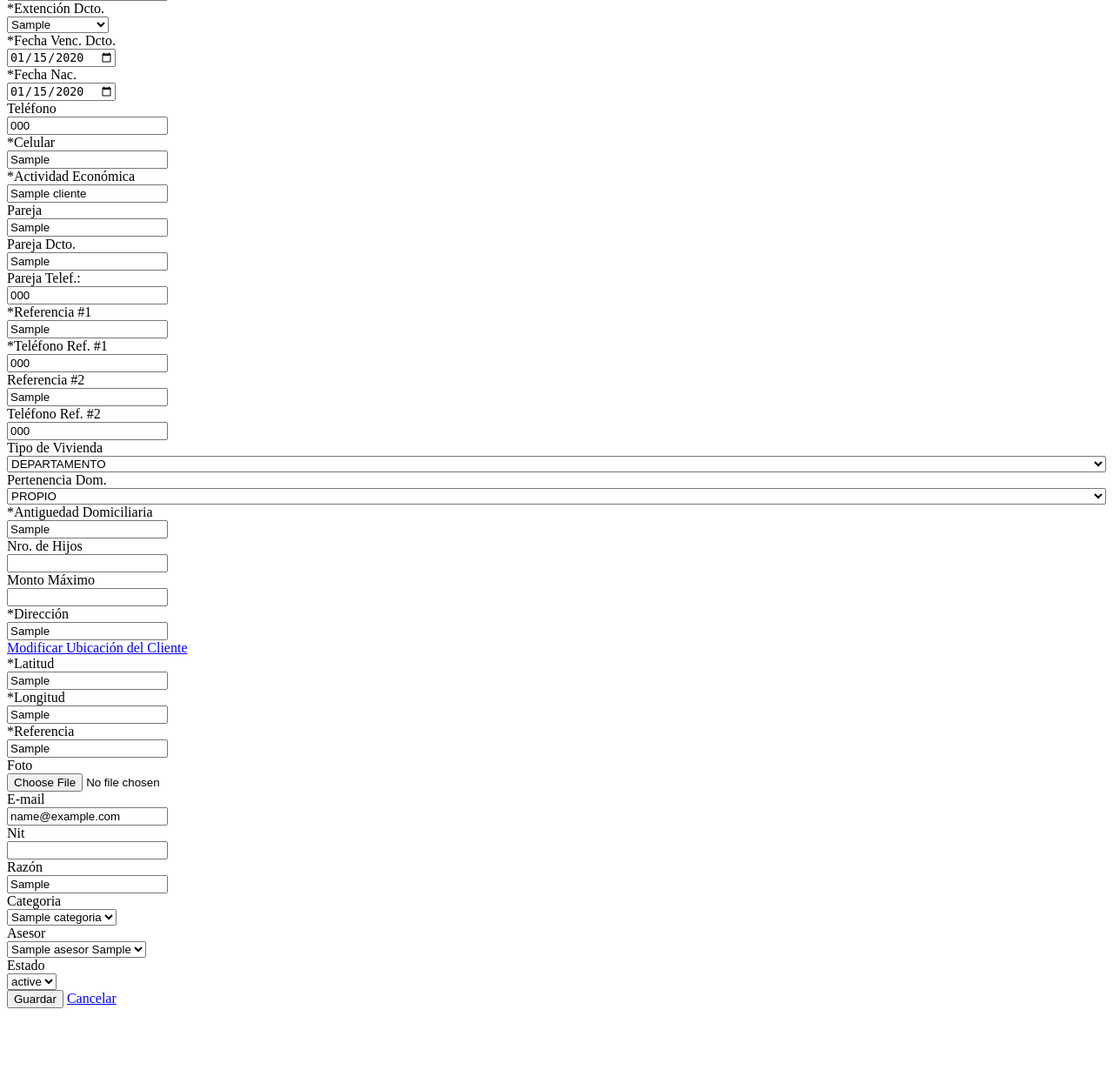
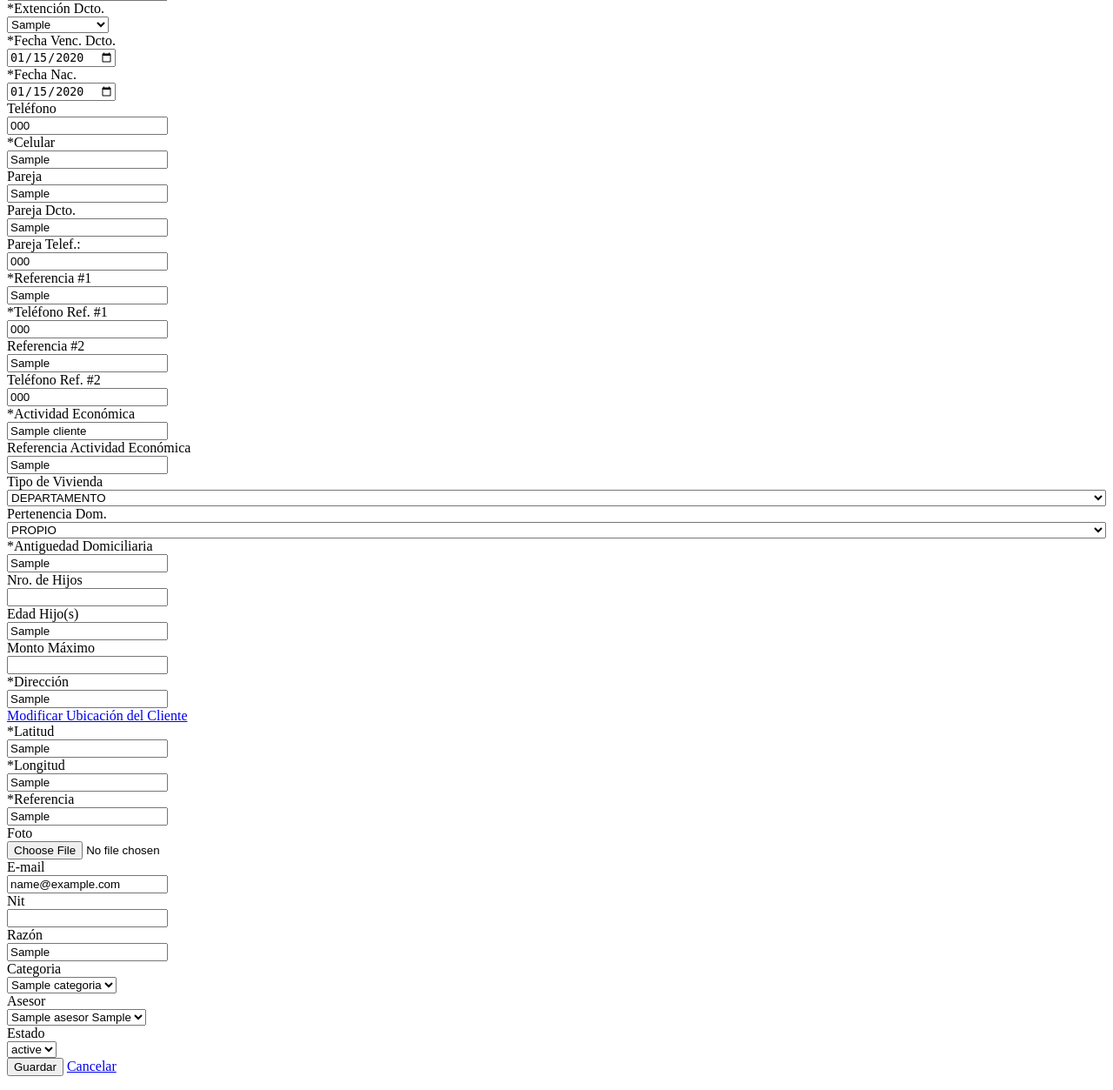
Before and after one commit to BitXad/presto_web, a CodeIgniter app: the page made by application/views/cliente/edit.php in a window 1280 px wide. Shown: the part 375-1628 px from the top of the page at 87% size. Before the commit the page ends 1534 px from the top, so only its background shows below. Run offline with CodeIgniter, Linux system fonts and the light colour scheme; the template is opened without the code that fills it: most values are stand-ins (such as "Sample title", 1, 10 or a date in 2020); some libraries are stand-ins or nearby versions.

Commit message:
formularios igualados

```diff
--- a/application/views/cliente/edit.php
+++ b/application/views/cliente/edit.php
@@ -1,4 +1,6 @@
 <script src="<?php echo base_url('resources/js/jquery-2.2.3.min.js'); ?>" type="text/javascript"></script>
+<script src="<?php echo base_url('resources/js/garantiascliente.js'); ?>" type="text/javascript"></script>
+<script src="<?php echo base_url('resources/js/deudas.js'); ?>" type="text/javascript"></script>
 <script type="text/javascript">
     $(document).ready(function() {
         var estadocivil = "";
@@ -6,13 +8,19 @@
         if(estadocivil == 2 || estadocivil == 5){
             $("#conyujepareja").html("*");
             document.getElementById("cliente_conyuge").required = true;
+            document.getElementById("cliente_conyuge").readOnly = false;
             $("#telefonopareja").html("*");
             document.getElementById("conyuge_telef").required = true;
+            document.getElementById("conyuge_telef").readOnly = false;
+            document.getElementById("conyuge_ci").readOnly = false;
         }else{
             $("#conyujepareja").html("");
             document.getElementById("cliente_conyuge").required = false;
+            document.getElementById("cliente_conyuge").readOnly = true;
             $("#telefonopareja").html("");
             document.getElementById("conyuge_telef").required = false;
+            document.getElementById("conyuge_telef").readOnly = true;
+            document.getElementById("conyuge_ci").readOnly = true;
         }
     });
 </script>
@@ -23,14 +31,20 @@
         if(estadocivil == 2 || estadocivil == 5){
             $("#conyujepareja").html("*");
             document.getElementById("cliente_conyuge").required = true;
+            document.getElementById("cliente_conyuge").readOnly = false;
             $("#telefonopareja").html("*");
             document.getElementById("conyuge_telef").required = true;
+            document.getElementById("conyuge_telef").readOnly = false;
+            document.getElementById("conyuge_ci").readOnly = false;
             //cliente_conyuge.attributes.required = "required";
         }else{
             $("#conyujepareja").html("");
             document.getElementById("cliente_conyuge").required = false;
+            document.getElementById("cliente_conyuge").readOnly = true;
             $("#telefonopareja").html("");
             document.getElementById("conyuge_telef").required = false;
+            document.getElementById("conyuge_telef").readOnly = true;
+            document.getElementById("conyuge_ci").readOnly = true;
         }
     }
 </script>
@@ -62,17 +76,20 @@ function mostrar(a) {
         $('#cliente_codigo').val(cad);
     }
 </script>
+<!------------------ ESTILO DE LAS TABLAS ----------------->
+<link href="<?php echo base_url('resources/css/mitabla.css'); ?>" rel="stylesheet">
+<!-------------------------------------------------------->
 <div class="row">
     <div class="col-md-12">
-      	<div class="box box-info">
+        <div class="box box-info">
             <div class="box-header with-border">
-              	<h3 class="box-title">Editar Cliente</h3>&nbsp;&nbsp;
+                <h3 class="box-title">Editar Cliente</h3>&nbsp;&nbsp;
                 <button type="button" class="btn btn-success btn-sm" onclick="cambiarcod(this);" title="Generar otro Código Cliente">
-			<i class="fa fa-edit"></i>Codigo Cliente
-		</button>
+            <i class="fa fa-edit"></i>Codigo Cliente
+        </button>
             </div>
             <?php echo form_open_multipart('cliente/edit/'.$cliente['cliente_id']); ?>
-          	<div class="box-body">
+            <div class="box-body">
                     <div class="row clearfix">
                         <div class="col-md-4">
                             <label for="cliente_nombre" class="control-label"><span class="text-danger">*</span>Nombre</label>
@@ -84,7 +101,7 @@ function mostrar(a) {
                         <div class="col-md-4">
                             <label for="cliente_apellido" class="control-label"><span class="text-danger">*</span>Apellido</label>
                             <div class="form-group">
-                                <input type="text" name="cliente_apellido" value="<?php echo ($this->input->post('cliente_apellido') ? $this->input->post('cliente_apellido') : $cliente['cliente_apellido']); ?>" class="form-control" id="cliente_apellido" onkeyup="var start = this.selectionStart; var end = this.selectionEnd; this.value = this.value.toUpperCase(); this.setSelectionRange(start, end);" />
+                                <input type="text" name="cliente_apellido" value="<?php echo ($this->input->post('cliente_apellido') ? $this->input->post('cliente_apellido') : $cliente['cliente_apellido']); ?>" class="form-control" id="cliente_apellido" onkeyup="var start = this.selectionStart; var end = this.selectionEnd; this.value = this.value.toUpperCase(); this.setSelectionRange(start, end);" required />
                             </div>
                         </div>
                         <div class="col-md-4">
@@ -174,28 +191,22 @@ function mostrar(a) {
                         <div class="col-md-3">
                             <label for="cliente_celular" class="control-label"><span class="text-danger">*</span>Celular</label>
                             <div class="form-group">
-                                <input type="text" name="cliente_celular" value="<?php echo ($this->input->post('cliente_celular') ? $this->input->post('cliente_celular') : $cliente['cliente_celular']); ?>" class="form-control" id="cliente_celular" onkeyup="var start = this.selectionStart; var end = this.selectionEnd; this.value = this.value.toUpperCase(); this.setSelectionRange(start, end);" required />
+                                <input type="text" name="cliente_celular" value="<?php echo ($this->input->post('cliente_celular') ? $this->input->post('cliente_celular') : $cliente['cliente_celular']); ?>" class="form-control" id="cliente_celular" required onkeyup="var start = this.selectionStart; var end = this.selectionEnd; this.value = this.value.toUpperCase(); this.setSelectionRange(start, end);" />
                             </div>
                         </div>
-                        <div class="col-md-3">
-                            <label for="cliente_actividadeconomica" class="control-label"><span class="text-danger">*</span>Actividad Económica</label>
-                            <div class="form-group">
-                                <input type="text" name="cliente_actividadeconomica" value="<?php echo ($this->input->post('cliente_actividadeconomica') ? $this->input->post('cliente_actividadeconomica') : $cliente['cliente_actividadeconomica']); ?>" class="form-control" id="cliente_actividadeconomica" onkeyup="var start = this.selectionStart; var end = this.selectionEnd; this.value = this.value.toUpperCase(); this.setSelectionRange(start, end);" required />
-                            </div>
-                        </div>
-                        <div class="col-md-3">
+                        <div class="col-md-4">
                             <label for="cliente_conyuge" class="control-label"><span id="conyujepareja" class="text-danger"></span>Pareja</label>
                             <div class="form-group">
                                 <input type="text" name="cliente_conyuge" value="<?php echo $cliente['cliente_conyuge']; ?>" class="form-control" id="cliente_conyuge" onKeyUp='this.value = this.value.toUpperCase();' />
                             </div>
                         </div>
-                        <div class="col-md-3">
+                        <div class="col-md-4">
                             <label for="conyuge_ci" class="control-label">Pareja Dcto.</label>
                             <div class="form-group">
-                                <input type="text" name="conyuge_ci" value="<?php echo $cliente['conyuge_ci']; ?>" class="form-control" id="cliente_ci" onkeyup="var start = this.selectionStart; var end = this.selectionEnd; this.value = this.value.toUpperCase(); this.setSelectionRange(start, end);" />
+                                <input type="text" name="conyuge_ci" value="<?php echo $cliente['conyuge_ci']; ?>" class="form-control" id="conyuge_ci" onkeyup="var start = this.selectionStart; var end = this.selectionEnd; this.value = this.value.toUpperCase(); this.setSelectionRange(start, end);" />
                             </div>
                         </div>
-                        <div class="col-md-3">
+                        <div class="col-md-4">
                             <label for="conyuge_telef" class="control-label"><span id="telefonopareja" class="text-danger"></span>Pareja Telef.:</label>
                             <div class="form-group">
                                 <input type="text" name="conyuge_telef" value="<?php echo $cliente['conyuge_telef']; ?>" class="form-control" id="conyuge_telef" onkeyup="var start = this.selectionStart; var end = this.selectionEnd; this.value = this.value.toUpperCase(); this.setSelectionRange(start, end);" />
@@ -204,13 +215,13 @@ function mostrar(a) {
                         <div class="col-md-3">
                             <label for="cliente_referencia1" class="control-label"><span class="text-danger">*</span>Referencia #1</label>
                             <div class="form-group">
-                                <input type="text" name="cliente_referencia1" value="<?php echo $cliente['cliente_referencia1']; ?>" class="form-control" id="cliente_referencia1" onkeyup="var start = this.selectionStart; var end = this.selectionEnd; this.value = this.value.toUpperCase(); this.setSelectionRange(start, end);" required />
+                                <input type="text" name="cliente_referencia1" value="<?php echo $cliente['cliente_referencia1']; ?>" class="form-control" id="cliente_referencia1" required onkeyup="var start = this.selectionStart; var end = this.selectionEnd; this.value = this.value.toUpperCase(); this.setSelectionRange(start, end);" />
                             </div>
                         </div>
-                        <div class="col-md-2">
+                        <div class="col-md-3">
                             <label for="cliente_reftelef1" class="control-label"><span class="text-danger">*</span>Teléfono Ref. #1</label>
                             <div class="form-group">
-                                <input type="text" name="cliente_reftelef1" value="<?php echo $cliente['cliente_reftelef1']; ?>" class="form-control" id="cliente_reftelef1" onkeyup="var start = this.selectionStart; var end = this.selectionEnd; this.value = this.value.toUpperCase(); this.setSelectionRange(start, end);" required />
+                                <input type="text" name="cliente_reftelef1" value="<?php echo $cliente['cliente_reftelef1']; ?>" class="form-control" id="cliente_reftelef1" required onkeyup="var start = this.selectionStart; var end = this.selectionEnd; this.value = this.value.toUpperCase(); this.setSelectionRange(start, end);" />
                             </div>
                         </div>
                         <div class="col-md-3">
@@ -219,10 +230,22 @@ function mostrar(a) {
                                 <input type="text" name="cliente_referencia2" value="<?php echo $cliente['cliente_referencia2']; ?>" class="form-control" id="cliente_referencia2" onkeyup="var start = this.selectionStart; var end = this.selectionEnd; this.value = this.value.toUpperCase(); this.setSelectionRange(start, end);" />
                             </div>
                         </div>
-                        <div class="col-md-2">
+                        <div class="col-md-3">
                             <label for="cliente_reftelef2" class="control-label">Teléfono Ref. #2</label>
                             <div class="form-group">
                                 <input type="text" name="cliente_reftelef2" value="<?php echo $cliente['cliente_reftelef2']; ?>" class="form-control" id="cliente_reftelef2" onkeyup="var start = this.selectionStart; var end = this.selectionEnd; this.value = this.value.toUpperCase(); this.setSelectionRange(start, end);" />
+                            </div>
+                        </div>
+                        <div class="col-md-3">
+                            <label for="cliente_actividadeconomica" class="control-label"><span class="text-danger">*</span>Actividad Económica</label>
+                            <div class="form-group">
+                                <input type="text" name="cliente_actividadeconomica" value="<?php echo ($this->input->post('cliente_actividadeconomica') ? $this->input->post('cliente_actividadeconomica') : $cliente['cliente_actividadeconomica']); ?>" class="form-control" id="cliente_actividadeconomica" required onkeyup="var start = this.selectionStart; var end = this.selectionEnd; this.value = this.value.toUpperCase(); this.setSelectionRange(start, end);" />
+                            </div>
+                        </div>
+                        <div class="col-md-4">
+                            <label for="cliente_refactividad" class="control-label">Referencia Actividad Económica</label>
+                            <div class="form-group">
+                                <input type="text" name="cliente_refactividad" value="<?php echo ($this->input->post('cliente_refactividad') ? $this->input->post('cliente_refactividad') : $cliente['cliente_refactividad']); ?>" class="form-control" id="cliente_refactividad" onkeyup="var start = this.selectionStart; var end = this.selectionEnd; this.value = this.value.toUpperCase(); this.setSelectionRange(start, end);" />
                             </div>
                         </div>
                         <div class="col-md-2">
@@ -251,7 +274,7 @@ function mostrar(a) {
                         <div class="col-md-3">
                             <label for="cliente_pertenenciatiempo" class="control-label"><span class="text-danger">*</span>Antiguedad Domiciliaria</label>
                             <div class="form-group">
-                                <input type="text" name="cliente_pertenenciatiempo" value="<?php echo $cliente['cliente_pertenenciatiempo']; ?>" class="form-control" id="cliente_pertenenciatiempo" onkeyup="var start = this.selectionStart; var end = this.selectionEnd; this.value = this.value.toUpperCase(); this.setSelectionRange(start, end);" required />
+                                <input type="text" name="cliente_pertenenciatiempo" value="<?php echo $cliente['cliente_pertenenciatiempo']; ?>" class="form-control" id="cliente_pertenenciatiempo" required onkeyup="var start = this.selectionStart; var end = this.selectionEnd; this.value = this.value.toUpperCase(); this.setSelectionRange(start, end);" />
                             </div>
                         </div>
                         <div class="col-md-3">
@@ -261,15 +284,21 @@ function mostrar(a) {
                             </div>
                         </div>
                         <div class="col-md-3">
+                            <label for="cliente_edadhijos" class="control-label">Edad Hijo(s)</label>
+                            <div class="form-group">
+                                <input type="text" name="cliente_edadhijos" value="<?php echo $cliente['cliente_edadhijos']; ?>" class="form-control" id="cliente_edadhijos" onkeyup="var start = this.selectionStart; var end = this.selectionEnd; this.value = this.value.toUpperCase(); this.setSelectionRange(start, end);" />
+                            </div>
+                        </div>
+                        <div class="col-md-3">
                             <label for="cliente_montomax" class="control-label">Monto Máximo</label>
                             <div class="form-group">
                                 <input type="number" step="any" min="0" name="cliente_montomax" value="<?php echo $cliente['cliente_montomax']; ?>" class="form-control" id="cliente_montomax" onclick="this.select();" />
                             </div>
                         </div>
-                        <div class="col-md-6">
+                        <div class="col-md-5">
                             <label for="cliente_direccion" class="control-label"><span class="text-danger">*</span>Dirección</label>
                             <div class="form-group">
-                                <input type="text" name="cliente_direccion" value="<?php echo ($this->input->post('cliente_direccion') ? $this->input->post('cliente_direccion') : $cliente['cliente_direccion']); ?>" class="form-control" id="cliente_direccion" onkeyup="var start = this.selectionStart; var end = this.selectionEnd; this.value = this.value.toUpperCase(); this.setSelectionRange(start, end);" required />
+                                <input type="text" name="cliente_direccion" value="<?php echo ($this->input->post('cliente_direccion') ? $this->input->post('cliente_direccion') : $cliente['cliente_direccion']); ?>" class="form-control" id="cliente_direccion" required onkeyup="var start = this.selectionStart; var end = this.selectionEnd; this.value = this.value.toUpperCase(); this.setSelectionRange(start, end);" />
                             </div>
                         </div>
                         <div class="col-md-6">
@@ -382,7 +411,7 @@ function mostrar(a) {
                         <div class="col-md-6">
                             <label for="cliente_referencia" class="control-label"><span class="text-danger">*</span>Referencia</label>
                             <div class="form-group">
-                                <input type="text" name="cliente_referencia" value="<?php echo ($this->input->post('cliente_referencia') ? $this->input->post('cliente_referencia') : $cliente['cliente_referencia']); ?>" class="form-control" id="cliente_referencia" onkeyup="var start = this.selectionStart; var end = this.selectionEnd; this.value = this.value.toUpperCase(); this.setSelectionRange(start, end);" required />
+                                <input type="text" name="cliente_referencia" value="<?php echo ($this->input->post('cliente_referencia') ? $this->input->post('cliente_referencia') : $cliente['cliente_referencia']); ?>" class="form-control" id="cliente_referencia" required onkeyup="var start = this.selectionStart; var end = this.selectionEnd; this.value = this.value.toUpperCase(); this.setSelectionRange(start, end);" />
                             </div>
                         </div>
                         <div class="col-md-3">
@@ -440,7 +469,7 @@ function mostrar(a) {
                                 </select>
                             </div>
                         </div>
-                        <div class="col-md-2">
+                        <div class="col-md-3">
                             <label for="estado_id" class="control-label">Estado</label>
                             <div class="form-group">
                                 <select name="estado_id" class="form-control">
```
Also changed, not shown: application/views/cliente/editar2.php (+8 -2 lines).
